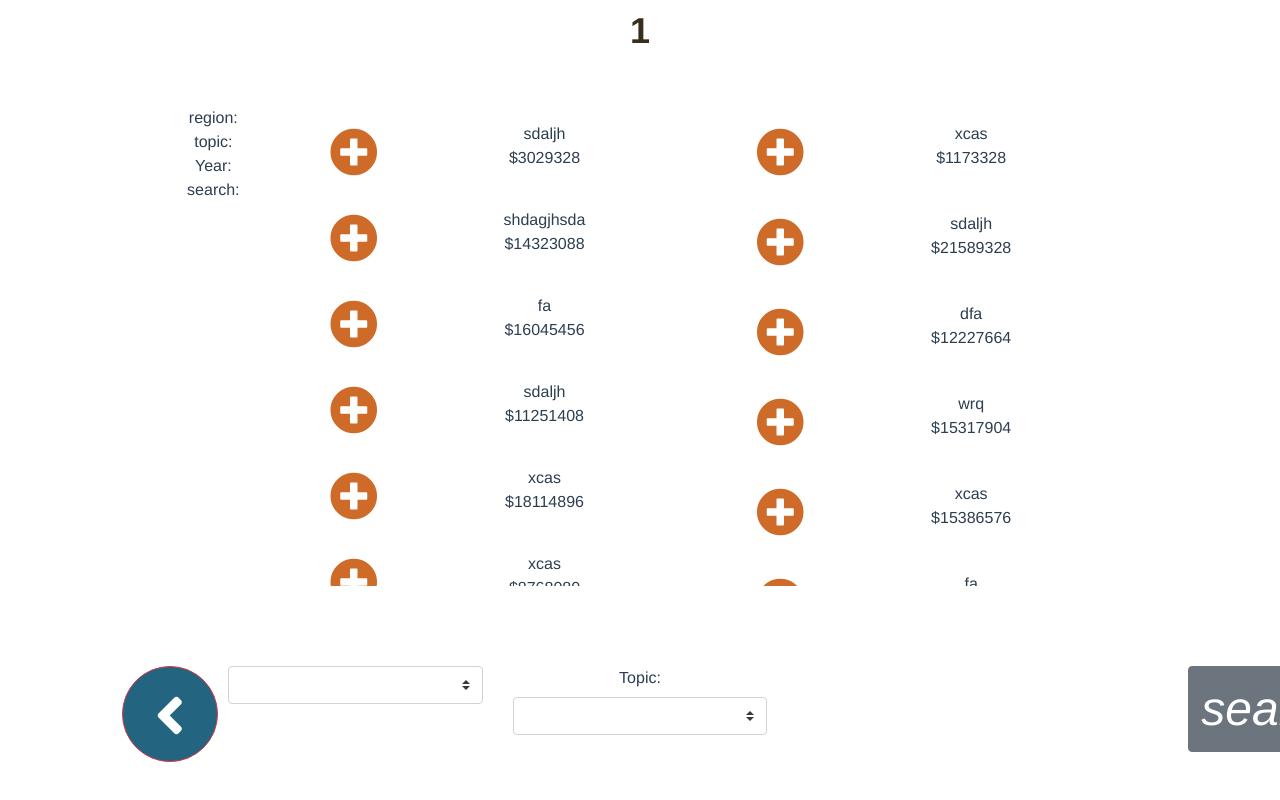
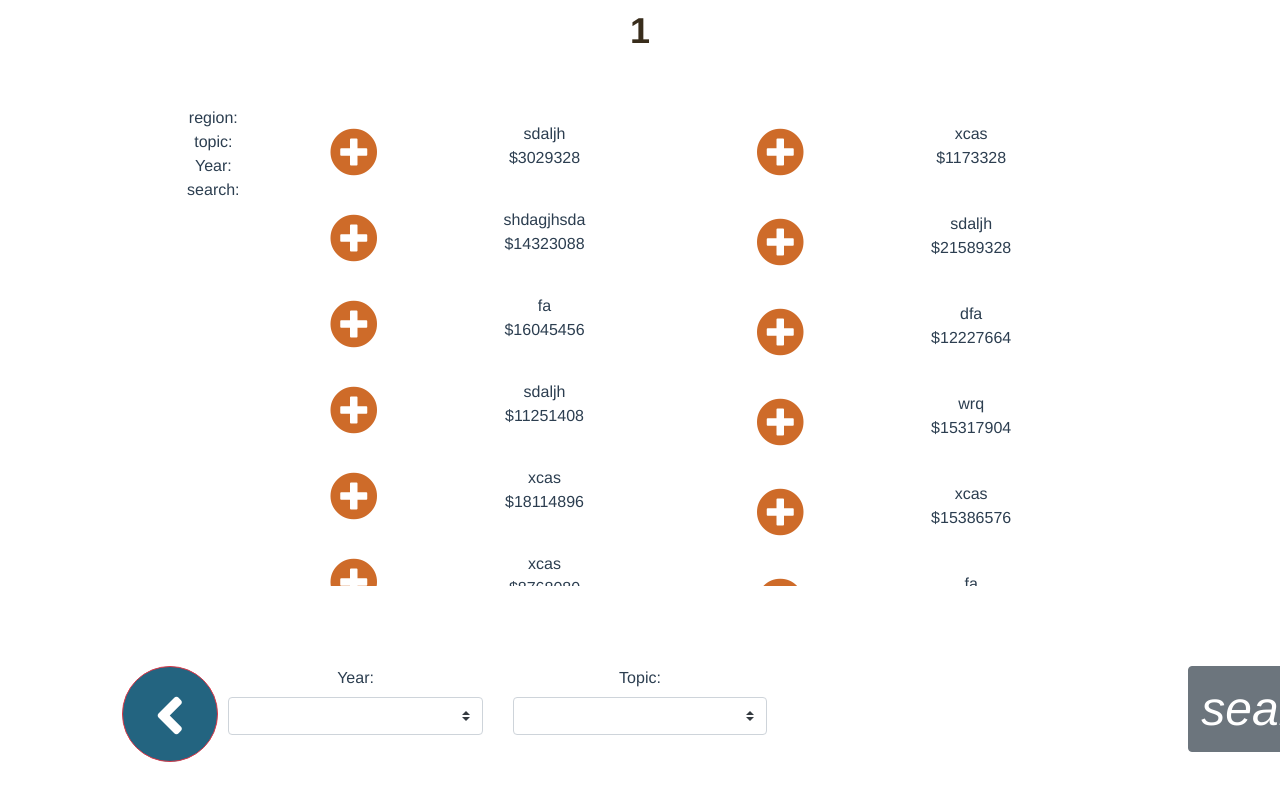
Before and after one commit to ileavitt/for-claudia, a Vue app: page /#/grants/region/1 in a window 1280 px wide. Shown: the part 322-1122 px from the top of the page. Built offline with nearby package versions, Linux system fonts and the light colour scheme; a small style sheet from the web is missing.

Commit message:
form labels

```diff
--- a/src/components/BottomFilter.vue
+++ b/src/components/BottomFilter.vue
@@ -7,14 +7,14 @@
                     </b-button>
             </b-col>
             <b-col>
-                <b-form-group v-if="$route.name !== 'search-grants'">
+                <b-form-group label="Year:" v-if="$route.name !== 'search-grants'">
                     <b-form-select v-model="yearSelected" v-on:change="applyYearFilter" :options="years"></b-form-select>
                 </b-form-group>
             </b-col>
             <b-col>
                 <b-form-group label="Topic:" v-if="$route.name == 'region-grants'">
                     <b-form-select v-model="topicSelected" v-on:change="applyTopicFilter">
-                        <option v-for="topic in topics" :value="topic" v-bind:key="topic">
+                        <option v-for="topic in topics" :value="topic" v-bind:key="topic.id">
                             {{topic.name}}
                         </option>
                     </b-form-select>
@@ -23,7 +23,7 @@
             <b-col>
                 <b-form-group label="Region:" v-if="$route.name == 'topic-grants'">
                     <b-form-select v-model="regionSelected" v-on:change="applyRegionFilter">
-                        <option v-for="region in regions" :value="region" v-bind:key="region">
+                        <option v-for="region in regions" :value="region" v-bind:key="region.id">
                             {{region.name}}
                         </option>
                     </b-form-select>
```
